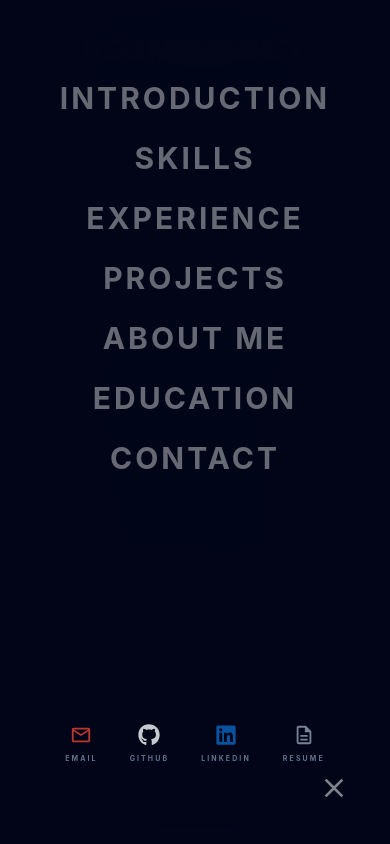
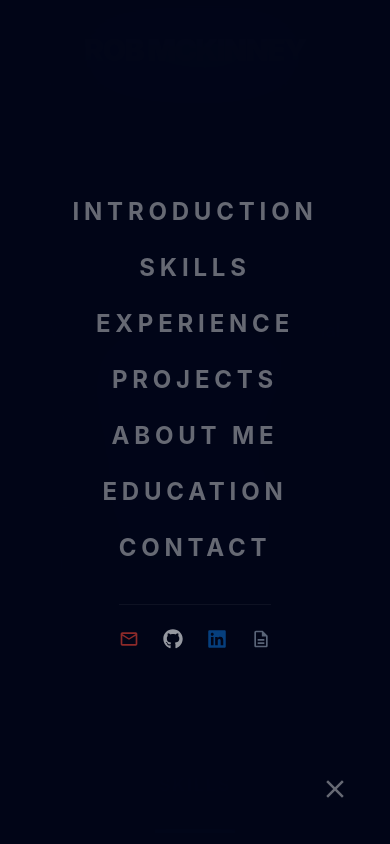
Before and after one commit to ramckinney86/portfolio-app, a React (Vite) app: page / in a window 390 px wide. Both pictures are taken after a click on the button "Toggle Navigation". Shown: the top 844 px of the page. Built offline with nearby package versions, Linux system fonts and the light colour scheme.

Commit message:
updated ToC

```diff
--- a/src/components/TableOfContents.jsx
+++ b/src/components/TableOfContents.jsx
@@ -21,54 +21,54 @@ const TableOfContents = () => {
       {/* Mobile Toggle Button - Bottom Right */}
       <button
         onClick={() => setIsOpen(!isOpen)}
-        className="fixed bottom-8 right-8 z-[100] md:hidden text-white/50 hover:text-white transition-colors p-2"
+        className="fixed bottom-10 right-10 z-[100] md:hidden text-white/40 hover:text-white transition-colors"
         aria-label="Toggle Navigation"
       >
-        {isOpen ? <MdClose size={32} /> : <MdMenu size={32} />}
+        {isOpen ? <MdClose size={30} /> : <MdMenu size={30} />}
       </button>
 
       {/* Full-Screen Mobile Overlay */}
       <div className={`
-        fixed inset-0 z-[90] bg-slate-950/98 backdrop-blur-2xl flex flex-col items-center justify-between py-20
+        fixed inset-0 z-[90] bg-slate-950/98 backdrop-blur-2xl flex flex-col items-center justify-center
         transition-all duration-500 ease-in-out md:hidden
         ${isOpen ? 'opacity-100 visible' : 'opacity-0 invisible'}
       `}>
-        {/* Navigation Section */}
-        <nav className="flex flex-col items-center gap-6">
+        <nav className="flex flex-col items-center gap-6 w-full">
           {navItems.map((item) => (
+            <React.Fragment key={item.label}>
               <HashLink
-              key={item.label}
                 smooth
                 to={item.href}
                 onClick={() => setIsOpen(false)}
-              className="text-3xl font-bold uppercase tracking-widest text-white/40 hover:text-white transition-all duration-300"
+                className="text-2xl font-bold uppercase tracking-[0.2em] text-white/40 hover:text-white transition-all duration-300"
               >
                 {item.label}
               </HashLink>
-          ))}
-        </nav>
 
-        {/* Mobile Contact Links Section */}
-        <div className="flex flex-wrap justify-center gap-8 px-10">
+              {/* Nested Contact Links - only shown under the "Contact" item */}
+              {item.label === 'Contact' && (
+                <div className="flex gap-6 mt-4 pt-6 border-t border-white/5">
                   {contactLinks.map((link) => (
                     <a
                       key={link.label}
                       href={link.href}
                       target="_blank"
                       rel="noopener noreferrer"
-              className="flex flex-col items-center gap-2 group"
+                      className="transition-transform hover:scale-110"
+                      aria-label={link.label}
                     >
                       <link.icon
-                size={22}
+                        size={20}
                         style={{ color: link.color }}
-                className="opacity-80 group-hover:opacity-100 transition-opacity"
+                        className="opacity-60 hover:opacity-100 transition-opacity"
                       />
-              <span className="text-[7px] font-bold uppercase tracking-[0.3em] text-slate-500">
-                {link.label}
-              </span>
                     </a>
                   ))}
                 </div>
+              )}
+            </React.Fragment>
+          ))}
+        </nav>
       </div>
 
       {/* Desktop Sidebar - Centered Vertically */}
```
Lines whose indentation alone changed are shown as unchanged.
